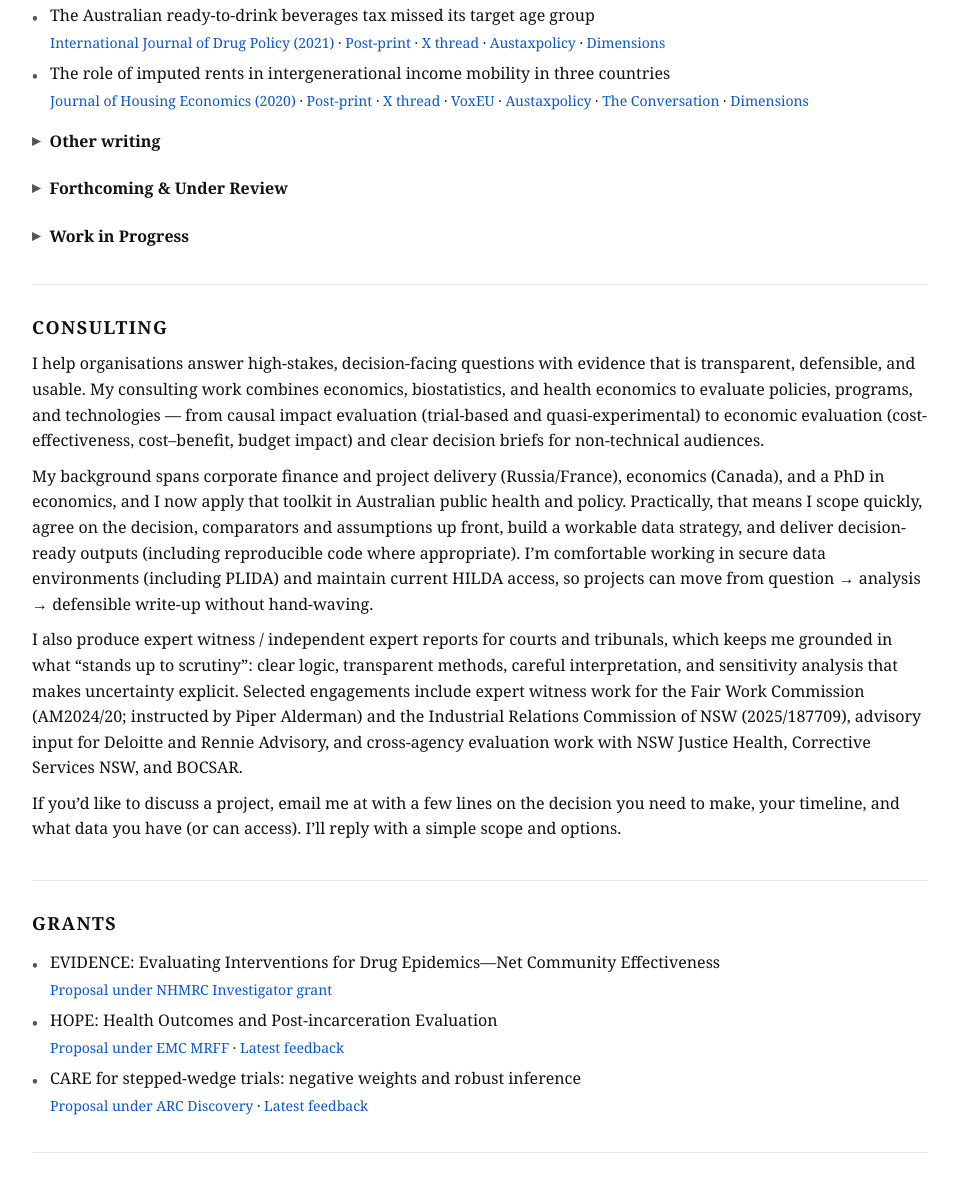
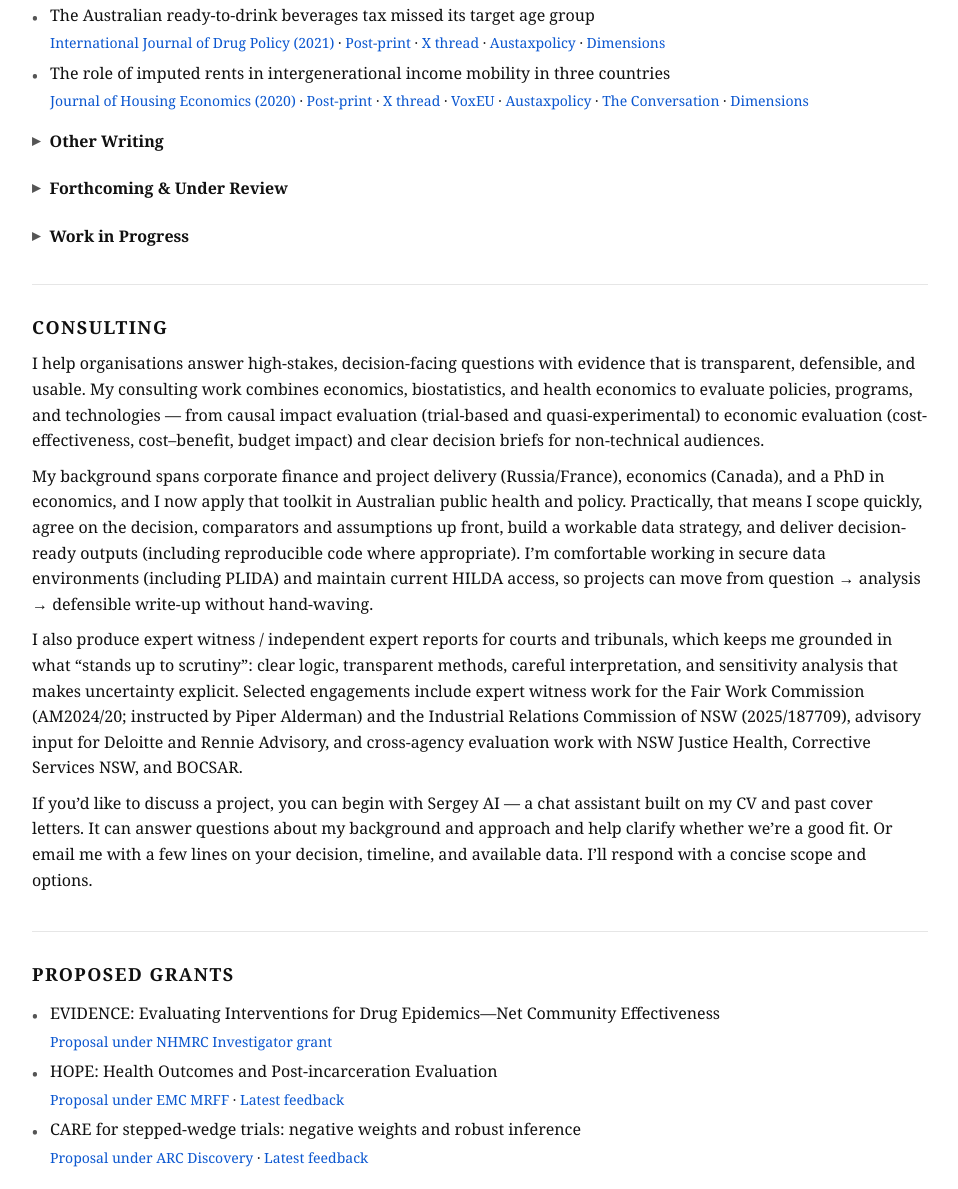
Before and after one commit to SergeyVAlexeev/sergeyvalexeev.github.io, a plain HTML site: page index.html in a window 1280 px wide. Shown: the part 1752-2941 px from the top of the page, without its empty margins (232-1190 px from the left). Drawn offline with Linux system fonts and the light colour scheme.

Commit message:
Update index

```diff
--- a/index.html
+++ b/index.html
@@ -1006,7 +1006,7 @@ body.chat-open #chat-fab{
   </ul>
 
   <details class="pub-fold">
-  <summary>Other writing</summary>
+  <summary>Other Writing</summary>
   <ul class="publist">
     <li><a class="pub-title" href="https://data.rcsi.science/publications/news/147/" target="_blank" rel="noopener">Доказательная государственная политика: опыт Австралии</a></li>
     <li><a class="pub-title" href="https://gsom.spbu.ru/students/blog/blog2017_02_13/" target="_blank" rel="noopener">Умом пощупать то, что глазами не увидеть</a></li>
@@ -1092,30 +1092,27 @@ body.chat-open #chat-fab{
   </p>
 
   <p>
-    My background spans corporate finance and project delivery (Russia/France), economics (Canada), and a PhD in economics, and I now
-    apply that toolkit in Australian public health and policy. Practically, that means I scope quickly, agree on the decision,
+    My background spans corporate finance and project delivery (Russia/France), economics (Canada), and a PhD in economics, and I now apply that toolkit in Australian public health and policy. Practically, that means I scope quickly, agree on the decision,
     comparators and assumptions up front, build a workable data strategy, and deliver decision-ready outputs (including reproducible
     code where appropriate). I’m comfortable working in secure data environments (including PLIDA) and maintain current HILDA access,
     so projects can move from question → analysis → defensible write-up without hand-waving.
   </p>
 
   <p>
-    I also produce expert witness / independent expert reports for courts and tribunals, which keeps me grounded in what “stands up to
-    scrutiny”: clear logic, transparent methods, careful interpretation, and sensitivity analysis that makes uncertainty explicit.
+    I also produce expert witness / independent expert reports for courts and tribunals, which keeps me grounded in what “stands up to scrutiny”: clear logic, transparent methods, careful interpretation, and sensitivity analysis that makes uncertainty explicit.
     Selected engagements include expert witness work for the Fair Work Commission (AM2024/20; instructed by Piper Alderman) and the
     Industrial Relations Commission of NSW (2025/187709), advisory input for Deloitte and Rennie Advisory, and cross-agency evaluation
     work with NSW Justice Health, Corrective Services NSW, and BOCSAR.
   </p>
 
   <p>
-    If you’d like to discuss a project, email me at with a few lines on the decision you need to make, your timeline, and what data you have (or can access). I’ll reply with a simple
-    scope and options.
+If you’d like to discuss a project, you can begin with Sergey AI — a chat assistant built on my CV and past cover letters. It can answer questions about my background and approach and help clarify whether we’re a good fit. Or email me with a few lines on your decision, timeline, and available data. I’ll respond with a concise scope and options.
   </p>
 </section>
 
 
 <section id="grants">
-  <h2>Grants</h2>
+  <h2>Proposed Grants</h2>
 
   <ul class="publist">
 
```
